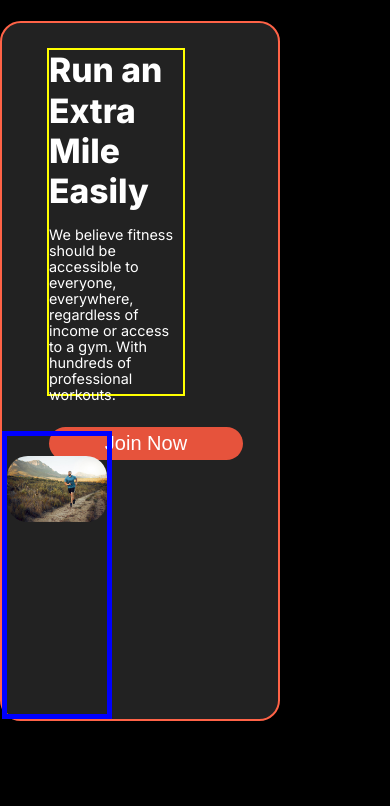
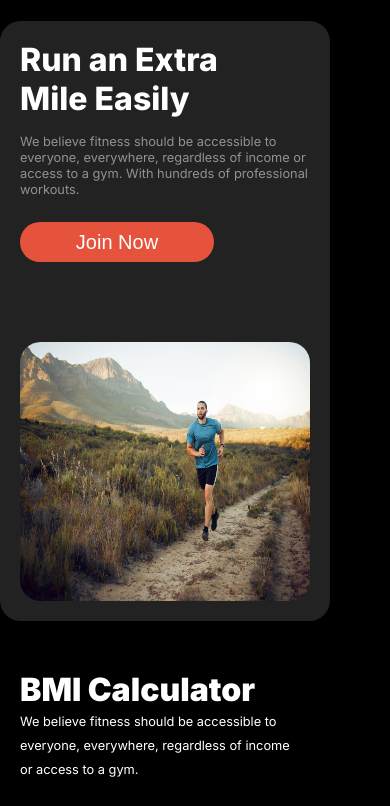
Before and after one commit to Rifat-shermin/Assignment2-for-programming-hero, a plain HTML site: page index.html in a window 390 px wide. Shown: the part 2740-3546 px from the top of the page. Drawn offline with Linux system fonts and the light colour scheme.

Commit message:
responsive for smaller device

```diff
--- a/index.html
+++ b/index.html
@@ -120,7 +120,7 @@
         <section class="extra-miles display-flex">
             <div class="run-container display-flex">
                 <p class="run-title white1">Run an Extra <br>Mile Easily</p>
-                <p class="run-detail white1">We believe fitness should be accessible to everyone, everywhere, regardless of income or access to a gym. With hundreds of professional workouts.</p>
+                <p class="run-detail white2">We believe fitness should be accessible to everyone, everywhere, regardless of income or access to a gym. With hundreds of professional workouts.</p>
                 <button class="btn-join white1">Join Now</button>
             </div>
             <div class="runnig-img-container">
--- a/styles/responsive.css
+++ b/styles/responsive.css
@@ -111,39 +111,47 @@ padding: 0;
 
     /* Extra mile */
     .extra-miles{
-        border: 2px solid tomato;
+        /* border: 2px solid tomato; */
+        padding: 0%;
+        margin: 0%;
         margin-top: 1100px;
-        margin-left: 0%;
-        padding: 0%;
+        margin-bottom: 50px;
 
-        width: 280px;
-        height: 700px;
-
+        width: 330px;
+        height: 600px;
         flex-direction: column;
     }
     .run-container{
-        border: 2px solid yellow;
-        width: 100%;
-        height: 50%;
+        /* border: 2px solid yellow; */
+        max-width: 300px;
+        height: 250px;
+        margin: 20px;
     }
 .run-title{
-    font-size: 2.1rem;
+    /* border: 2px solid red; */
+    font-size: 2rem;
     font-weight: 800;
 }
 .run-detail{
-    font-size: 0.9rem;
+    font-size: 0.8rem;
     font-weight: 400;
     line-height: 1rem;
 }
 .runnig-img-container{
-    border: 5px solid blue;
+    /* border: 5px solid blue; */
+    max-width: 300px;
+    height: 280px;
+    padding: 0%;
+    margin: 20px;
+}
+.runnig-img-container>img{
     width: 100%;
-    height: 50%;
+    height: 100%;
 }
 
     /* BMI calculator */
     .calculator-background{
-        border: 5px solid sandybrown;
+        /* border: 5px solid sandybrown; */
         max-width: 290px;
         max-height: 50rem;
         margin: 0%;
@@ -155,7 +163,7 @@ padding: 0;
         gap: 80px;
     }
     .bmi-cal{
-        border: 5px solid yellow;
+        /* border: 5px solid yellow; */
         margin: 0;
         padding: 0;
         max-width: 290px;
@@ -173,7 +181,7 @@ padding: 0;
         line-height: 24px;
     }
     .bmi-calculator-container{
-        border: 5px solid yellowgreen;
+        /* border: 5px solid yellowgreen; */
         margin-top: 50px;
         width: 340px;
         height: 800px;
@@ -181,7 +189,7 @@ padding: 0;
     }
 
     .chart-info{
-        border: 5px solid red;
+        /* border: 5px solid red; */
         margin: 0%;
         padding: 0%;
         margin-left: 20px;
@@ -191,7 +199,7 @@ padding: 0;
         font-size: 20px;
     }
     .calculator{
-        border: 5px solid green;
+        /* border: 5px solid green; */
         margin: 0%;
         width: 100%;
         margin-left: 20px;
@@ -218,7 +226,7 @@ padding: 0;
     }
     /* oue feature */
     .feature-head{
-        border: 5px solid turquoise;
+        /* border: 5px solid turquoise; */
         margin: 0%;
         max-width: 270px;
         max-height: 270px;
@@ -270,7 +278,7 @@ padding: 0;
         flex-direction: column;
     }
     .team-top{
-        border: 2px solid tomato;
+        /* border: 2px solid tomato;  */
         width: 320px;
         height: 140px;
 
@@ -295,7 +303,7 @@ padding: 0;
 
         margin: 0%;
         padding: 0%;
-        margin-left: 20px;
+        /* margin-left: 20px; */
         margin-bottom: 50px;
 
     }
@@ -325,15 +333,14 @@ padding: 0;
 
     /* footer */
     .footer{
-        border: 5px solid tomato;
+        /* border: 5px solid tomato; */
         width: 330px;
     }
     .footer-top{
-        border: 5px solid teal;
+        /* border: 5px solid teal; */
         width: 300px;
         margin: 0px;
         padding: 0px;
-
         margin: 20px;
 
         flex-direction: column;
@@ -355,9 +362,6 @@ padding: 0;
         font-size: 22px;
         margin-bottom: 15px;
     }
-
-
-
     .horizontal-line{
         width: 250px;
         margin: 0%;
```
Also changed, not shown: styles/style.css (line endings or trailing spaces).
